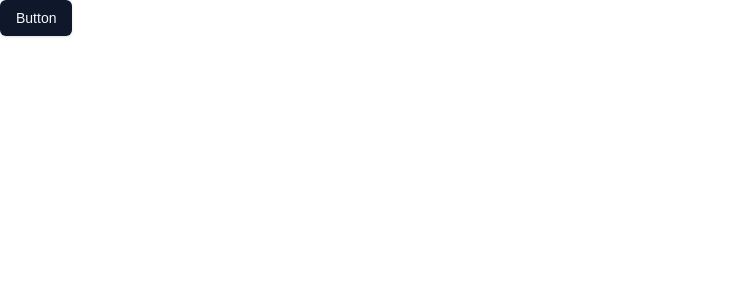
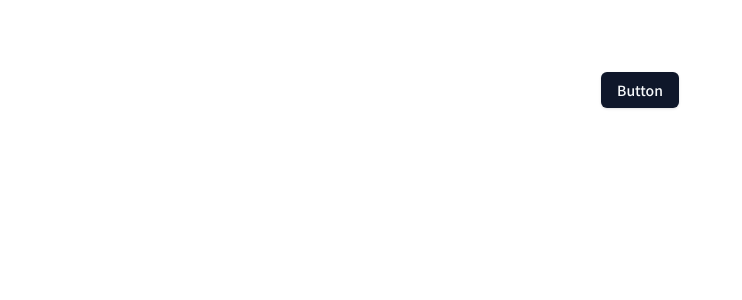
Before and after one commit to ryuta09/blog-writer-app, a Next.js app: page / in a window 1280 px wide. Shown: the top 300 px of the page, without its empty margins (0-742 px from the left). Built offline with nearby package versions, Linux system fonts and the light colour scheme.

Commit message:
feat: fontの変更

```diff
--- a/app/layout.tsx
+++ b/app/layout.tsx
@@ -1,22 +1,14 @@
 import type { Metadata } from "next";
-import localFont from "next/font/local";
+import { Noto_Sans_JP } from "next/font/google";
 import "./globals.css";
-
-const geistSans = localFont({
-  src: "./fonts/GeistVF.woff",
-  variable: "--font-geist-sans",
-  weight: "100 900",
-});
-const geistMono = localFont({
-  src: "./fonts/GeistMonoVF.woff",
-  variable: "--font-geist-mono",
-  weight: "100 900",
-});
+import { cn } from "@/lib/utils";
 
 export const metadata: Metadata = {
-  title: "Create Next App",
+  title: "Blog writer",
   description: "Generated by create next app",
 };
+
+const fontNotoSansJP = Noto_Sans_JP({ subsets: ["latin"] });
 
 export default function RootLayout({
   children,
@@ -24,9 +16,9 @@
   children: React.ReactNode;
 }>) {
   return (
-    <html lang="en">
+    <html lang="ja">
       <body
-        className={`${geistSans.variable} ${geistMono.variable} antialiased`}
+        className={cn("bg-background antialiased min-h-screen", fontNotoSansJP.className)}
       >
         {children}
       </body>
--- a/app/page.tsx
+++ b/app/page.tsx
@@ -3,8 +3,8 @@
 
 export default function Home() {
   return (
-    <>
+    <div className="grid grid-rows-[20px_1fr_20px] items-center justify-items-center min-h-screen p-8 pb-20 gap-16 sm:p-20 font-[family-name:var(--font-geist-sans)]">
       <Button>Button</Button>
-    </>
+    </div>
   );
 }
```
